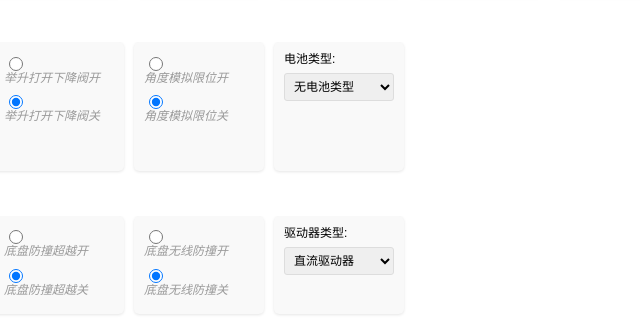
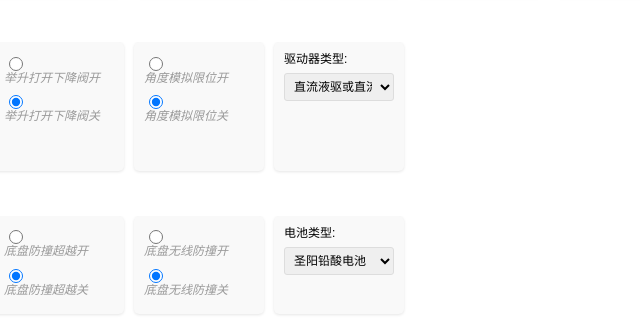
Before and after one commit to nvccr/nvccr.github.io, a plain HTML site: page index.html in a window 1280 px wide. Shown: the part 630-952 px from the top of the page, 346-986 px from the left. Drawn offline with Linux system fonts and the light colour scheme.

Commit message:
Update index.html

```diff
--- a/index.html
+++ b/index.html
@@ -344,13 +344,14 @@
                     <label for="option20-off" class="reserved">角度模拟限位关</label>
                 </div>
                 <div class="option-item">
-                    <label for="battery-type">电池类型:</label>
+                    <label for="battery-type">驱动器类型:</label>
                     <select id="battery-type" class="custom-select">
-                        <option value="0">无电池类型</option>
-                        <option value="8">圣阳铅酸电池</option>
-                        <option value="4">锂电池</option>
-                        <option value="2">荷贝克-天能电池</option>
-                        <option value="1">邱健电池</option>
+                        <option value="0">直流液驱或直流电驱</option>
+                        <option value="1">双二合一交流电驱</option>
+                        <option value="2">三合一交流电驱</option>
+                        <option value="3">COBO小电驱</option>
+                        <option value="4">交流泵电驱</option>
+                        <option value="5">三交流电驱</option>
                     </select>
                 </div>
             </div>
@@ -382,11 +383,12 @@
                     <label for="option28-off" class="reserved">底盘无线防撞关</label>
                 </div>
                 <div class="option-item">
-                    <label for="driver-type">驱动器类型:</label>
+                    <label for="driver-type">电池类型:</label>
                     <select id="driver-type" class="custom-select">
-                        <option value="0">直流驱动器</option>
-                        <option value="1">二合一驱动器</option>
-                        <option value="2">三合一驱动器</option>
+                        <option value="0">圣阳铅酸电池</option>
+                        <option value="1">锂电池</option>
+                        <option value="2">免维护-荷贝克/天能</option>
+                        <option value="3">免维护-邱健</option>
                     </select>
                 </div>
             </div>
```
